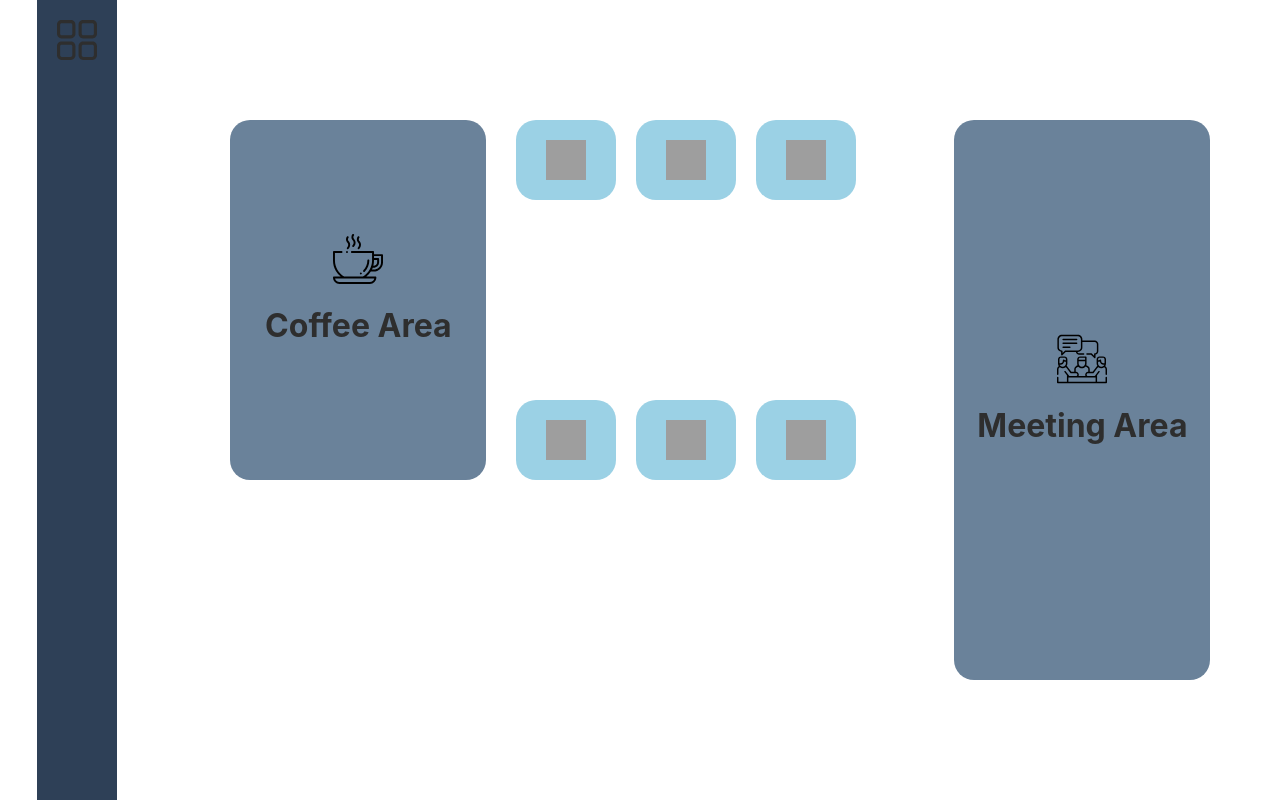
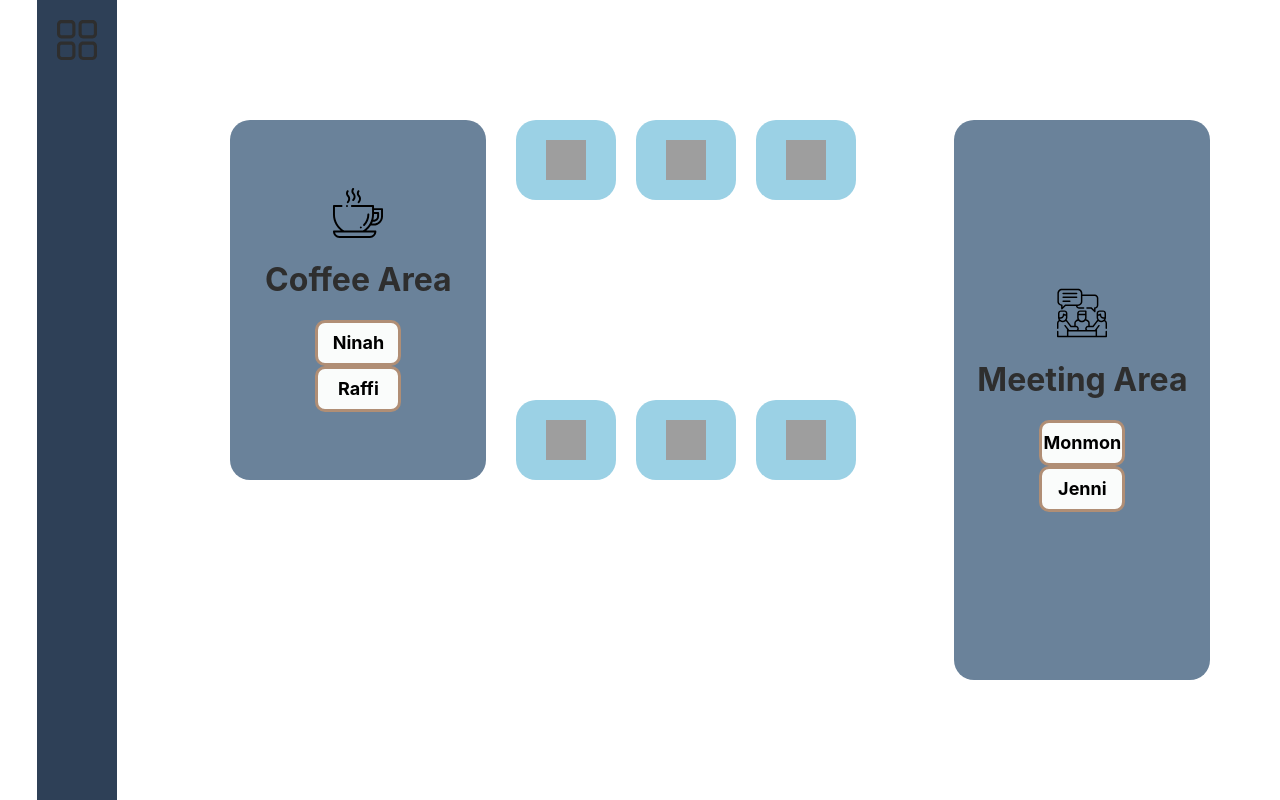
Before and after one commit to MengjieZhao/cubicles, a React (Create React App) app: page / in a window 1280 px wide. Built offline with nearby package versions, Linux system fonts and the light colour scheme; grey boxes are pictures that could not be loaded.

Commit message:
added draggable users

```diff
--- a/src/components/App/App.js
+++ b/src/components/App/App.js
@@ -1,14 +1,17 @@
 import './App.css';
-import React from "react";
+import React from 'react';
 import Office from '../Office/Office';
 import Menu from '../Menu/Menu';
+import { GlobalStateProvider } from '../../contexts/globalState';
 
 function App() {
   return (
-    <div className="App">
-      <Menu/>
-      <Office/>
-    </div>
+    <GlobalStateProvider>
+      <div className="App">
+        <Menu />
+        <Office />
+      </div>
+    </GlobalStateProvider>
   );
 }
 
--- a/src/components/CoffeeArea/CoffeeArea.js
+++ b/src/components/CoffeeArea/CoffeeArea.js
@@ -1,15 +1,32 @@
 import React from 'react';
 import './CoffeeArea.css';
+import { Droppable } from 'react-beautiful-dnd';
 import coffee from '../../statics/coffee.svg';
+import { useGlobalState } from '../../contexts/globalState';
+import User from '../User/User';
 
 function CoffeeArea() {
-  return(
-    <div className="coffee" >
-      <img className="img" src={coffee}/>
+  const [{ usersInCoffeeBreak }] = useGlobalState();
+  console.log('usersInCoffeeBreak', usersInCoffeeBreak);
+
+  const UserList = React.memo(() => usersInCoffeeBreak.map((user, index) => (
+    <User user={user} index={index} key={user.id} />
+  )));
+
+  return (
+    <div className="coffee">
+      <img className="img" src={coffee} alt="coffee" />
       <h1 style={{ color: '#2E2E2E' }}>Coffee Area</h1>
+      <Droppable droppableId="coffee">
+        {(provided) => (
+          <div ref={provided.innerRef} {...provided.droppableProps}>
+            <UserList users={usersInCoffeeBreak} />
+            {provided.placeholder}
+          </div>
+        )}
+      </Droppable>
     </div>
-  )
+  );
 }
 
-
 export default CoffeeArea;
--- a/src/components/Desk/Desk.js
+++ b/src/components/Desk/Desk.js
@@ -1,14 +1,20 @@
 import React from 'react';
 import './Desk.css';
-import desktop from "../../statics/desktop.svg";
+import PropTypes from 'prop-types';
+import desktop from '../../statics/desktop.svg';
 
-function Desk({id}){
-  return(
-    <div className="desk" >
-      <img className="desk_img" src={desktop} alt="desk"/>
+// eslint-disable-next-line no-unused-vars
+function Desk({ id }) {
+  return (
+    <div className="desk">
+      <img className="desk_img" src={desktop} alt="desk" />
     </div>
 
-  )
+  );
 }
 
+Desk.propTypes = {
+  id: PropTypes.string.isRequired,
+};
+
 export default Desk;
--- a/src/components/MeetingArea/MeetingArea.js
+++ b/src/components/MeetingArea/MeetingArea.js
@@ -1,15 +1,32 @@
 import React from 'react';
 import './Meeting.css';
+import { Droppable } from 'react-beautiful-dnd';
 import meeting from '../../statics/meeting.svg';
+import User from '../User/User';
+import { useGlobalState } from '../../contexts/globalState';
 
 function MeetingArea() {
-  return(
-      <div className="meeting" >
-        <img className="meeting_img" src={meeting} alt='meeting_img'/>
-        <h1 style={{ color: '#2E2E2E' }}>Meeting Area</h1>
-      </div>
-  )
+  const [{ usersInMeeting }] = useGlobalState();
+  console.log('usersInMeeting', usersInMeeting);
+
+  const UserList = React.memo(() => usersInMeeting.map((user, index) => (
+    <User user={user} index={index} key={user.id} />
+  )));
+
+  return (
+    <div className="meeting">
+      <img className="meeting_img" src={meeting} alt="meeting_img" />
+      <h1 style={{ color: '#2E2E2E' }}>Meeting Area</h1>
+      <Droppable droppableId="meeting">
+        {(provided) => (
+          <div ref={provided.innerRef} {...provided.droppableProps}>
+            <UserList users={usersInMeeting} />
+            {provided.placeholder}
+          </div>
+        )}
+      </Droppable>
+    </div>
+  );
 }
 
-
 export default MeetingArea;
--- a/src/components/Menu/Menu.js
+++ b/src/components/Menu/Menu.js
@@ -3,11 +3,11 @@ import menu from '../../statics/menu.svg';
 import './Menu.css';
 
 function Menu() {
-  return(
+  return (
     <div className="Menu">
-      <img className="menu_img" src={menu} alt='menu'/>
+      <img className="menu_img" src={menu} alt="menu" />
     </div>
-  )
+  );
 }
 
 export default Menu;
--- a/src/components/Office/Office.js
+++ b/src/components/Office/Office.js
@@ -1,17 +1,20 @@
 import React from 'react';
 import './Office.css';
+import { DragDropContext } from 'react-beautiful-dnd';
 import MeetingArea from '../MeetingArea/MeetingArea';
 import CoffeeArea from '../CoffeeArea/CoffeeArea';
-import WorkingArea from "../WorkingArea/WorkingArea";
+import WorkingArea from '../WorkingArea/WorkingArea';
 
-function Office(){
-  return(
-      <div className="office" >
-        <CoffeeArea/>
-        <WorkingArea/>
-        <MeetingArea/>
-      </div>
-  )
+function Office() {
+  return (
+    <div className="office">
+      <DragDropContext>
+        <CoffeeArea />
+        <WorkingArea />
+        <MeetingArea />
+      </DragDropContext>
+    </div>
+  );
 }
 
 export default Office;
--- a/src/components/Employee/Employee.css
+++ b/src/components/User/User.css
@@ -1,14 +1,15 @@
 
-.employee {
+.user {
     display: flex;
     flex-direction: row;
-    justify-content: flex-end;
+    justify-content: center;
     align-items: center;
     width: 80px;
     height: 40px;
     border-radius: 10px;
     background-color: #fafcfb;
     border: 3px solid #B08E75;
+    color: black;
     font-size: calc(10px + 1vmin);
     font-weight: bold;
     cursor: pointer;
--- /dev/null
+++ b/src/components/User/User.js
@@ -0,0 +1,38 @@
+import React from 'react';
+import './User.css';
+import { Draggable } from 'react-beautiful-dnd';
+import PropTypes from 'prop-types';
+
+const UserItem = ({ name }) => (
+  <div className="user">{ name }</div>
+);
+
+function User({ user, index }) {
+  return (
+    <Draggable draggableId={user.id} index={index}>
+      {(provided) => (
+        <div
+          ref={provided.innerRef}
+          {...provided.draggableProps}
+          {...provided.dragHandleProps}
+        >
+          <UserItem name={user.name} />
+        </div>
+      )}
+    </Draggable>
+  );
+}
+
+UserItem.propTypes = {
+  name: PropTypes.string.isRequired,
+};
+
+User.propTypes = {
+  user: PropTypes.shape({
+    name: PropTypes.string.isRequired,
+    id: PropTypes.string.isRequired,
+  }).isRequired,
+  index: PropTypes.string.isRequired,
+};
+
+export default User;
--- /dev/null
+++ b/src/contexts/globalState.js
@@ -0,0 +1,38 @@
+import React, {
+  createContext, useReducer, useContext,
+} from 'react';
+import PropTypes from 'prop-types';
+
+const initialState = {
+  users: [],
+  usersInMeeting: [{ id: '1', name: 'Monmon' }, { id: '2', name: 'Jenni' }],
+  usersInCoffeeBreak: [{ id: '3', name: 'Ninah' }, { id: '4', name: 'Raffi' }],
+};
+const GlobalStateContext = createContext(initialState);
+const { Provider } = GlobalStateContext;
+
+export const ACTIONS = {
+  ADD_USERS: 'ADD_USERS',
+};
+
+export const GlobalStateProvider = ({ children }) => {
+  const [currentState, dispatch] = useReducer((state, action) => {
+    switch (action.type) {
+      case ACTIONS.ADD_USERS:
+        return {
+          ...state,
+          users: [state.users, ...action.user],
+        };
+      default:
+        throw new Error('globalState: unknown action type');
+    }
+  }, initialState);
+
+  return <Provider value={[currentState, dispatch]}>{children}</Provider>;
+};
+
+export const useGlobalState = () => useContext(GlobalStateContext);
+
+GlobalStateProvider.propTypes = {
+  children: PropTypes.node.isRequired,
+};
```
Also changed, not shown: package.json (+28 -2 lines), src/components/Employee/Employee.js (deleted, +0 -13 lines), src/components/WorkingArea/WorkingArea.js (+9 -9 lines), 1 other file (tests, documents, lock files or other folders).
